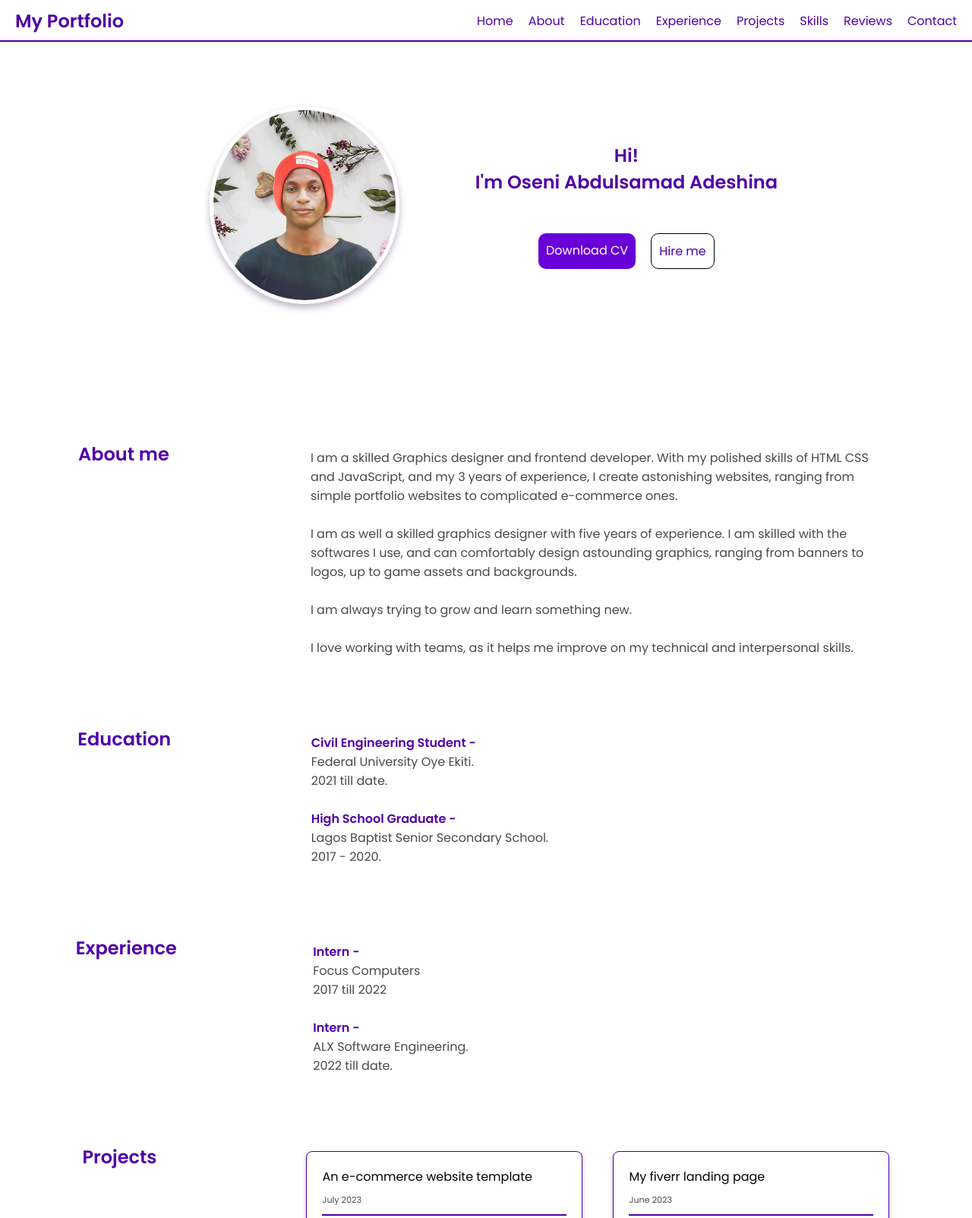
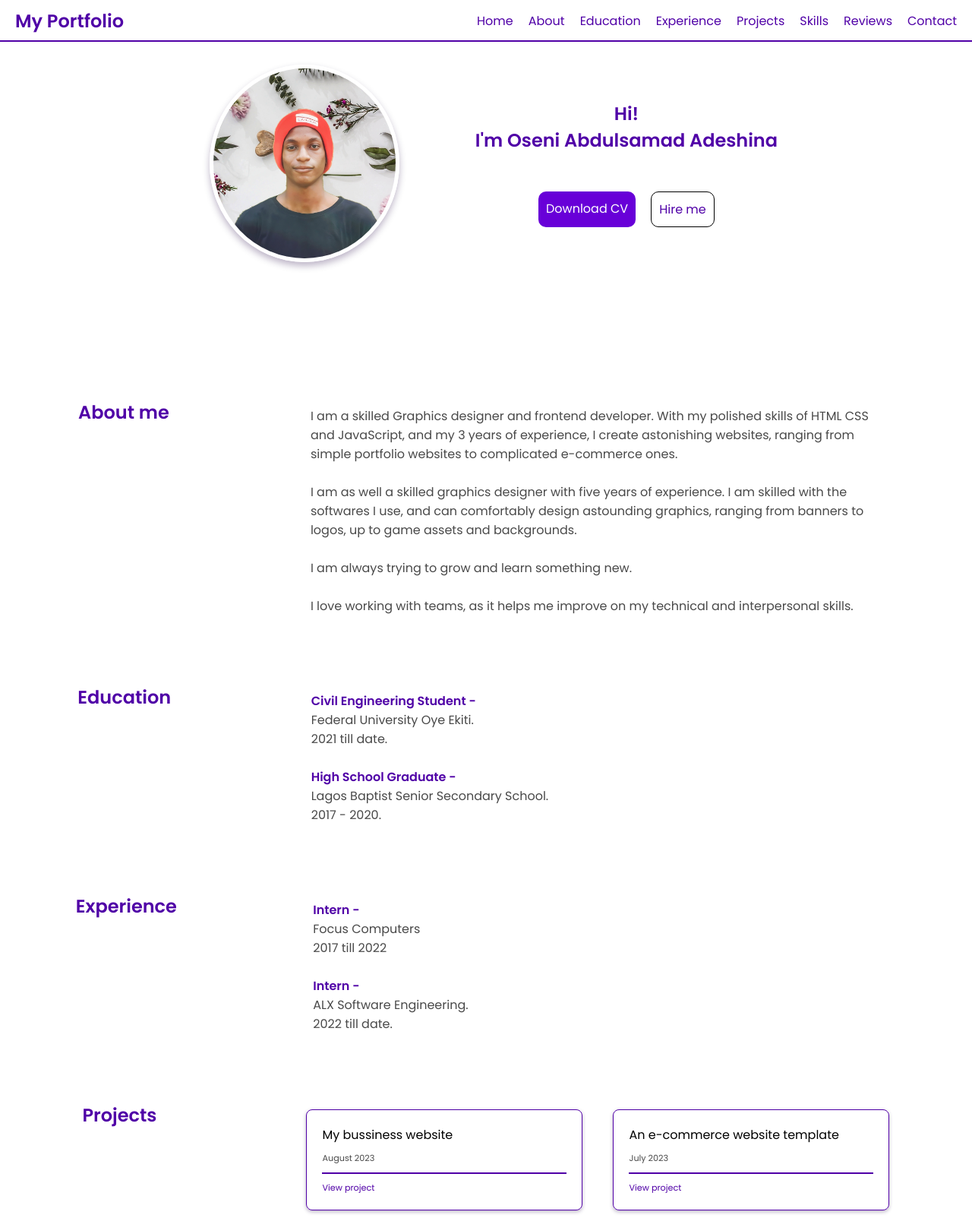
Before and after one commit to 1AmSammi3/Personal-portfolio, a plain HTML site: page index.html in a window 1280 px wide. Shown: the top 1603 px of the page at 76% size. Drawn offline with Linux system fonts and the light colour scheme.

Commit message:
added a new project to my projects sections

```diff
--- a/index.html
+++ b/index.html
@@ -102,6 +102,14 @@
       <div class="container project">
       </br>
       <div class="pro">
+         <div class="p span">
+            <div>
+               My bussiness website
+            </div>
+            <span>August 2023</span>
+            <hr>
+            <a href="https://origin-services.pages.dev">View project</a>
+         </div>
          <div class="p">
          <div>An e-commerce website template</div>
          <span>July 2023</span>
--- a/style.css
+++ b/style.css
@@ -24,7 +24,9 @@ nav{
    display: relative;
 }
 .menu{
-   position: sticky;
+   position: fixed;
+   z-index: 2;
+   width: 100vw;
    text-align: center;
    margin-top: 0;
    display: none;
@@ -34,7 +36,7 @@ nav{
 }
 .menu.active{
    display: block;
-   animation: slide-in 1s 1 ease;
+   animation: slide-in .5s 1 ease;
    animation-fill-mode: forwards;
 }
 .menu.back{
@@ -78,13 +80,16 @@ a{
    background: transparent;
 }
 .navbar{
-   position: sticky;
+   position: fixed;
+   width: 100vw;
+   z-index: 3;
    top: 0;
    background: #fff;
    display: flex;
    justify-content: space-between;
    align-items: center;
    color: #5000a7;
+   box-shadow: inset 0 -2px #5000a7;
    padding: 10px 20px 10px 20px;
 }
 .hamburger{
@@ -295,7 +300,7 @@ section{
       gap: 40px;
    }
    .p.span{
-      grid-column: span 2;
+      grid-column: span 1;
    }
    img{
       width: 250px;
```
